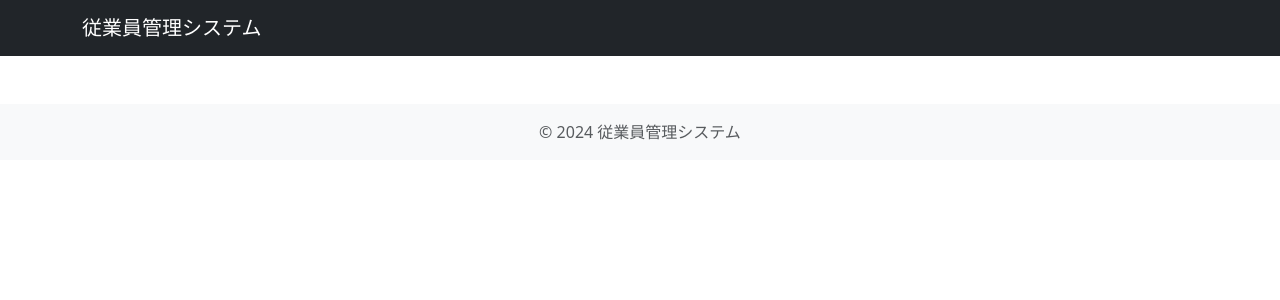
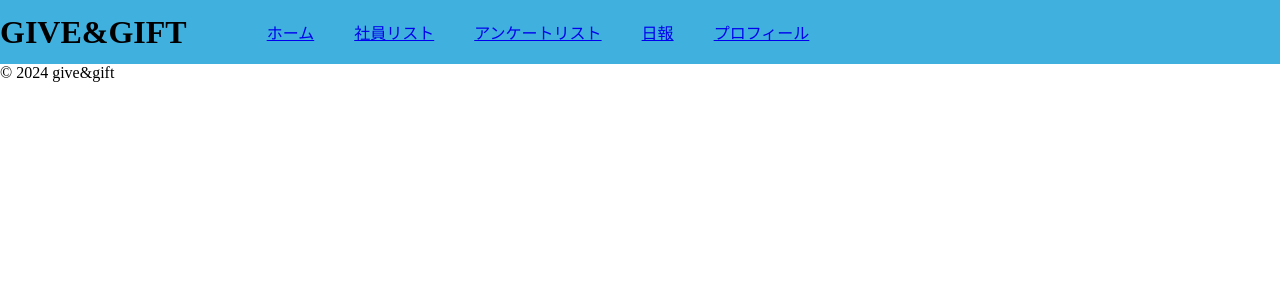
Before and after one commit to Y-Kanekoo/R3, a Django app: template myproject-master/myproject-master/myapp/templates/myapp/base.html in a window 1280 px wide. Shown: the top 300 px of the page. Run offline with Django 5.2, Linux system fonts and the light colour scheme; the template is opened without the code that fills it, so the values that code supplies are empty; some libraries are stand-ins or nearby versions.

Commit message:
最新版1112/1048

```diff
--- a/myproject-master/myproject-master/myapp/static/myapp/css/style.css
+++ b/myproject-master/myproject-master/myapp/static/myapp/css/style.css
@@ -1,3 +1,16 @@
+*{
+    margin: 0;
+}
+header {
+    height: 8vh;
+    display: flex;
+    align-items: center;
+    background-color: #40b1de; /* 背景色を付けるなど */
+  }
+li{
+    padding-left: 40px;
+}
+
 table {
     width: 100%;
     border-collapse: collapse;
@@ -12,3 +25,9 @@ th, td {
 .threshold-exceeded {
     background-color: #ffcccc; /* 閾値超過時にセルを赤っぽくする */
   }
+
+ul {
+    display: flex;
+    list-style:none;
+    padding-right: 0;
+}
--- a/myproject-master/myproject-master/myapp/templates/myapp/base.html
+++ b/myproject-master/myproject-master/myapp/templates/myapp/base.html
@@ -3,27 +3,32 @@
 <head>
     <meta charset="UTF-8">
     <meta name="viewport" content="width=device-width, initial-scale=1.0">
-    <title>従業員管理システム</title>
-    {% load django_bootstrap5 %}
-    {% bootstrap_css %}
-    {% bootstrap_javascript %}
+    <title>{% block title %}MyApp{% endblock %}</title>
+    {% load static %}
+    <link rel="stylesheet" href="{% static 'myapp/css/style.css' %}">
 </head>
 <body>
-    <nav class="navbar navbar-expand-lg navbar-dark bg-dark">
-        <div class="container">
-            <a class="navbar-brand" href="{% url 'employee_management' %}">従業員管理システム</a>
-        </div>
-    </nav>
+    <header>
+        <h1>GIVE&GIFT</h1>
+        <nav>
+            <ul>
+                <li><a href="{% url 'myapp:home' %}">ホーム</a></li>
+                <li><a href="{% url 'myapp:show_employees' %}">社員リスト</a></li>
+                <li><a href="{% url 'myapp:show_questionnaires' %}">アンケートリスト</a></li>
+                <li><a href="{% url 'myapp:show_daily_reports' %}">日報</a></li>
+                <li><a href="{% url 'myapp:profile' %}">プロフィール</a></li>
+            </ul>
+        </nav>
+    </header>
 
-    <main class="py-4">
+    <!-- 各ページのコンテンツを挿入 -->
+    <main>
         {% block content %}
         {% endblock %}
     </main>
 
-    <footer class="footer mt-auto py-3 bg-light">
-        <div class="container text-center">
-            <span class="text-muted">© 2024 従業員管理システム</span>
-        </div>
+    <footer>
+        <p>&copy; 2024 give&gift</p>
     </footer>
 </body>
 </html>
--- a/myproject-master/myproject-master/myproject/settings.py
+++ b/myproject-master/myproject-master/myproject/settings.py
@@ -91,7 +91,7 @@ DATABASES = {
         'ENGINE': 'django.db.backends.mysql',
         'NAME': 'giveandgift',  # データベース名
         'USER': 'root',  # ユーザー名
-        'PASSWORD': 'Root',  # パスワード
+        'PASSWORD': 'Sho1101tibi',  # パスワード
         'HOST': 'localhost',  # ホスト (通常は'localhost')
         'PORT': '3306',  # ポート (通常は3306)
     }
```
Also changed, not shown: myproject-master/myproject-master/scripts/insert_demo_data.py (+7 -7 lines), myproject-master/myproject-master/myapp/migrations/0001_initial.py (deleted).
